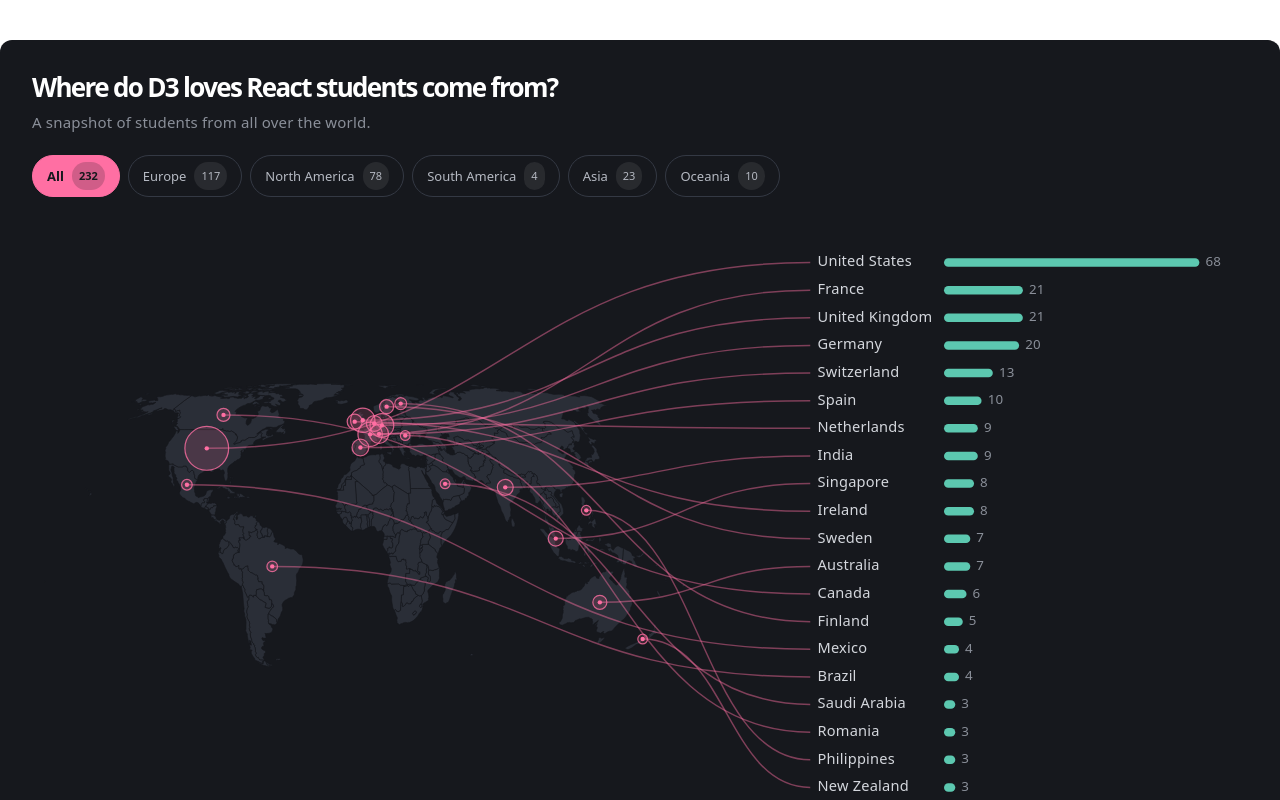
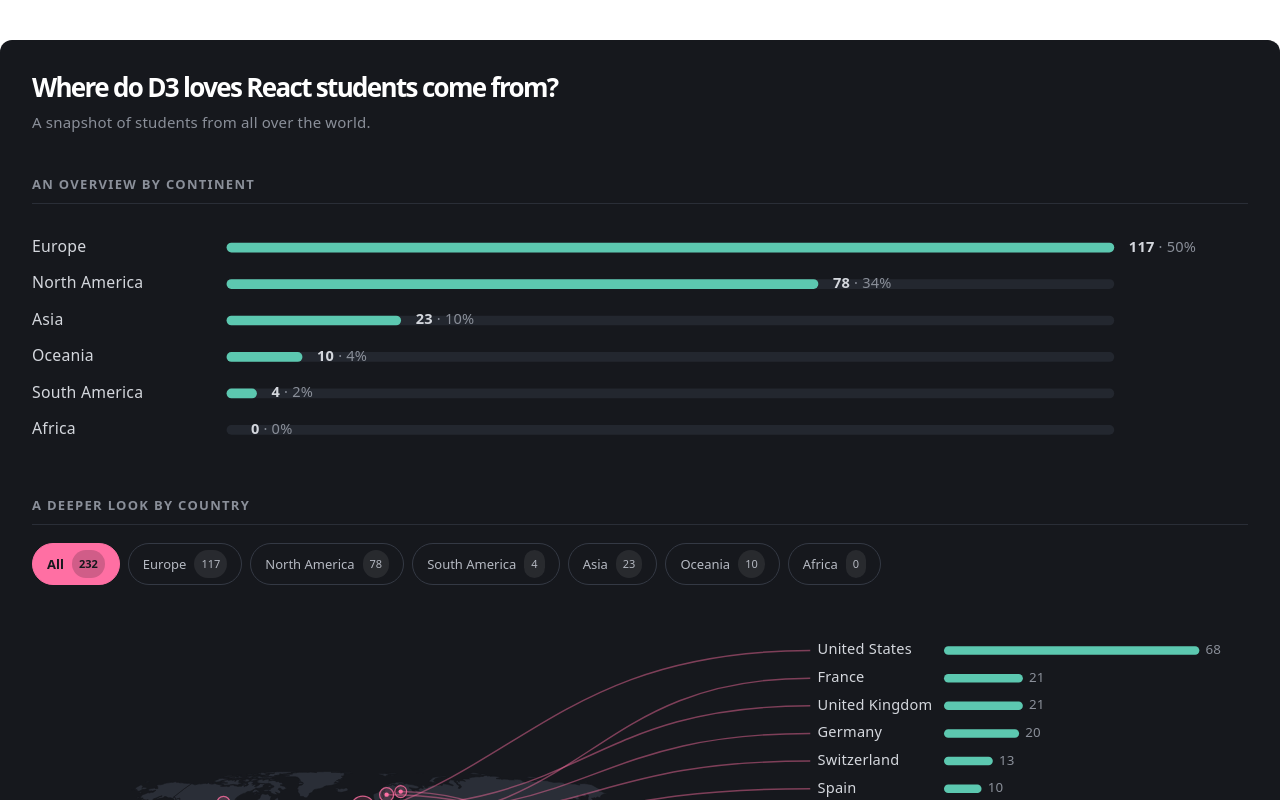
Before and after one commit to manuelam00/D3-loves-react-participants, a React (Vite) app: page / in a window 1280 px wide. Shown: the top 800 px of the page. Built offline with nearby package versions, Linux system fonts and the light colour scheme.

Commit message:
Added barchart by continent + 2 new files
Update App.jsx, chart.css, MapBarplot.jsx. Add colors.js, ContinentBarplot.jsx

```diff
--- a/src/App.jsx
+++ b/src/App.jsx
@@ -1,33 +1,44 @@
 import { useState } from "react";
 import { MapBarplot } from "./MapBarplot";
-import data from "./data.json"; // instead of: import { data } from "./data"; (switched to json file)
+import { ContinentBarplot } from "./ContinentBarplot";
+import data from "./data.json";
 import worldData from "./world.json";
 import "./chart.css";
 
+// Every continent we want to show, including ones with no students yet
 const CONTINENTS = [
-  "All",
   "Europe",
   "North America",
   "South America",
   "Asia",
   "Oceania",
+  "Africa",
 ];
 
 // Computed once from the full dataset, so bars keep the same scale when filtering
 const MAX_STUDENTS = Math.max(...data.map((d) => d.students));
+const TOTAL_STUDENTS = data.reduce((sum, d) => sum + d.students, 0);
+
+// Students per continent, e.g. { continent: "Europe", students: 117 }.
+// Built from the CONTINENTS list (not from the data), so Africa appears with 0.
+const continentTotals = CONTINENTS.map((c) => ({
+  continent: c,
+  students: data
+    .filter((d) => d.continent === c)
+    .reduce((sum, d) => sum + d.students, 0),
+}));
+
+const buttons = [
+  { continent: "All", students: TOTAL_STUDENTS },
+  ...continentTotals,
+];
 
 export default function App() {
+  // One piece of state drives BOTH charts and the buttons
   const [continent, setContinent] = useState("All");
 
   const filteredData =
     continent === "All" ? data : data.filter((d) => d.continent === continent);
-
-  // Total students per continent, shown on each button
-  const totalFor = (c) =>
-    (c === "All" ? data : data.filter((d) => d.continent === c)).reduce(
-      (sum, d) => sum + d.students,
-      0,
-    );
 
   return (
     <div className="chart-container">
@@ -38,22 +49,37 @@ export default function App() {
         A snapshot of students from all over the world.
       </p>
 
+      <section className="chart-section">
+        <h2 className="section-title">An overview by continent</h2>
+        <ContinentBarplot
+          data={continentTotals}
+          total={TOTAL_STUDENTS}
+          selected={continent}
+          onSelect={setContinent}
+        />
+      </section>
+
+      <section className="chart-section">
+        <h2 className="section-title">A deeper look by country</h2>
+
         <div
           className="filter-buttons"
           role="group"
           aria-label="Filter by continent"
         >
-        {CONTINENTS.map((c) => (
+          {buttons.map((b) => (
             <button
-            key={c}
+              key={b.continent}
               className={
-              c === continent ? "filter-button active" : "filter-button"
+                b.continent === continent
+                  ? "filter-button active"
+                  : "filter-button"
               }
-            aria-pressed={c === continent}
-            onClick={() => setContinent(c)}
+              aria-pressed={b.continent === continent}
+              onClick={() => setContinent(b.continent)}
             >
-            {c}
-            <span className="filter-count">{totalFor(c)}</span>
+              {b.continent}
+              <span className="filter-count">{b.students}</span>
             </button>
           ))}
         </div>
@@ -64,6 +90,7 @@ export default function App() {
           maxValue={MAX_STUDENTS}
           continent={continent}
         />
+      </section>
     </div>
   );
 }
--- /dev/null
+++ b/src/ContinentBarplot.jsx
@@ -0,0 +1,125 @@
+import { useMemo } from "react";
+import * as d3 from "d3";
+import { COLORS } from "./colors";
+
+// Internal drawing size; the SVG scales to the container width (viewBox)
+const WIDTH = 1000;
+const ROW_STEP = 30; // height of one continent row
+const BAR_THICKNESS = 8;
+const LABEL_WIDTH = 160; // room for "North America"
+const VALUE_WIDTH = 110; // room for "117 · 50%" after the longest bar
+const PADDING_Y = 6;
+
+// data: [{ continent, students }], including continents with 0 students
+export const ContinentBarplot = ({ data, total, selected, onSelect }) => {
+  const sortedData = useMemo(
+    () => [...data].sort((a, b) => b.students - a.students),
+    [data]
+  );
+
+  const height = sortedData.length * ROW_STEP + PADDING_Y * 2;
+  const barMaxWidth = WIDTH - LABEL_WIDTH - VALUE_WIDTH;
+
+  const yScale = d3
+    .scaleBand()
+    .domain(sortedData.map((d) => d.continent))
+    .range([PADDING_Y, height - PADDING_Y]);
+
+  const xScale = d3
+    .scaleLinear()
+    .domain([0, d3.max(sortedData, (d) => d.students) || 1])
+    .range([0, barMaxWidth]);
+
+  const rows = sortedData.map((d) => {
+    const isSelected = selected === d.continent;
+    const isDimmed = selected !== "All" && !isSelected;
+    const yMid = yScale(d.continent) + yScale.bandwidth() / 2;
+    const w = xScale(d.students);
+    const share = total ? Math.round((d.students / total) * 100) : 0;
+
+    // Clicking a selected continent again goes back to "All"
+    const select = () => onSelect(isSelected ? "All" : d.continent);
+
+    return (
+      <g
+        key={d.continent}
+        role="button"
+        tabIndex={0}
+        aria-pressed={isSelected}
+        aria-label={`${d.continent}: ${d.students} students`}
+        onClick={select}
+        onKeyDown={(e) => {
+          if (e.key === "Enter" || e.key === " ") {
+            e.preventDefault();
+            select();
+          }
+        }}
+        style={{
+          cursor: "pointer",
+          outline: "none",
+          opacity: isDimmed ? 0.35 : 1,
+          transition: "opacity 0.2s",
+        }}
+      >
+        {/* Invisible full-row rectangle: the whole row is clickable */}
+        <rect
+          x={0}
+          y={yScale(d.continent)}
+          width={WIDTH}
+          height={yScale.bandwidth()}
+          fill="transparent"
+        />
+        <text
+          x={0}
+          y={yMid}
+          dominantBaseline="middle"
+          fontSize={13}
+          fill={COLORS.label}
+          fontWeight={isSelected ? 700 : 400}
+        >
+          {d.continent}
+        </text>
+        {/* Background track: shows the full scale, so an empty bar still reads as "0 of a lot" */}
+        <rect
+          x={LABEL_WIDTH}
+          y={yMid - BAR_THICKNESS / 2}
+          width={barMaxWidth}
+          height={BAR_THICKNESS}
+          rx={BAR_THICKNESS / 2}
+          fill={COLORS.track}
+        />
+        {w > 0 && (
+          <rect
+            x={LABEL_WIDTH}
+            y={yMid - BAR_THICKNESS / 2}
+            width={Math.max(w, BAR_THICKNESS)} // tiny values still show as a dot
+            height={BAR_THICKNESS}
+            rx={BAR_THICKNESS / 2}
+            fill={isSelected ? COLORS.accent : COLORS.bar}
+          />
+        )}
+        <text
+          x={LABEL_WIDTH + Math.max(w, BAR_THICKNESS) + 12}
+          y={yMid}
+          dominantBaseline="middle"
+          fontSize={12}
+        >
+          <tspan fill={COLORS.label} fontWeight={700}>
+            {d.students}
+          </tspan>
+          <tspan fill={COLORS.value}> · {share}%</tspan>
+        </text>
+      </g>
+    );
+  });
+
+  return (
+    <svg
+      viewBox={`0 0 ${WIDTH} ${height}`}
+      width="100%"
+      style={{ display: "block", height: "auto" }}
+    >
+      {rows}
+    </svg>
+  );
+};
--- a/src/MapBarplot.jsx
+++ b/src/MapBarplot.jsx
@@ -1,5 +1,6 @@
 import { useEffect, useMemo, useRef, useState } from "react";
 import * as d3 from "d3";
+import { COLORS } from "./colors";
 
 // ---- Layout (all in pixels) ---------------------------------------------
 const WIDTH = 1000;
@@ -13,17 +14,9 @@ const BAR_START_X = LINK_END_X + LABEL_WIDTH; // bars start here
 const ROW_STEP = 23; // fixed height per country row, so filtering doesn't create giant bars
 const BAR_THICKNESS = 7; // bars are thinner than their row, for the rounded "pill" look
 
-// ---- Colours for a dark background -------------------------------------------
+// Colours live in colors.js, shared with the continent chart.
 // One accent colour (pink) ties each country's circle to its line.
 // The map is deliberately quiet: it's context, not the main message.
-const COLORS = {
-  land: "#2a2e37",
-  landStroke: "#16181d",
-  accent: "#ff6fa3",
-  bar: "#5cc8b0",
-  label: "#d4d7dd",
-  value: "#8a8f99",
-};
 
 // ---- Zoom areas per continent ---------------------------------------------
 // [west, south, east, north] in degrees of longitude / latitude.
@@ -34,6 +27,17 @@ const CONTINENT_BOUNDS = {
   "South America": [-82, -56, -34, 13],
   Asia: [25, -11, 150, 60],
   Oceania: [110, -48, 180, 0],
+  Africa: [-20, -36, 53, 38],
+};
+
+// Used in the "no students yet" message
+const CONTINENT_ADJECTIVES = {
+  Europe: "European",
+  "North America": "North American",
+  "South America": "South American",
+  Asia: "Asian",
+  Oceania: "Oceanian",
+  Africa: "African",
 };
 
 // Turns a [west, south, east, north] box into GeoJSON points along its edges.
@@ -274,6 +278,47 @@ export const MapBarplot = ({ data, geoData, maxValue, continent = "All" }) => {
     );
   });
 
+  // ---- Empty state: a continent with no students (yet!) --------------------
+  // A dashed line leaves the continent and ends at a message where the bars would be.
+  let emptyState = null;
+  const box = CONTINENT_BOUNDS[continent];
+  if (sortedData.length === 0 && box) {
+    const [w, s, e, n] = box;
+    const [cx, cy] = projection([(w + e) / 2, (s + n) / 2]); // centre of the continent
+    const msgX = (LINK_END_X + WIDTH - MARGIN.right) / 2; // centre of the bar area
+    const msgY = boundsHeight / 2;
+
+    emptyState = (
+      <g>
+        <path
+          d={linkGenerator({ source: [cx, cy], target: [LINK_END_X - 10, msgY] })}
+          fill="none"
+          stroke={COLORS.accent}
+          strokeOpacity={0.6}
+          strokeWidth={1.5}
+          strokeDasharray="4 6"
+        />
+        {/* A gently pulsing dot: someone is on their way... */}
+        <circle cx={cx} cy={cy} r={6} fill={COLORS.accent} fillOpacity={0.2}>
+          <animate attributeName="r" values="6;18;6" dur="2.4s" repeatCount="indefinite" />
+          <animate attributeName="fill-opacity" values="0.35;0;0.35" dur="2.4s" repeatCount="indefinite" />
+        </circle>
+        <circle cx={cx} cy={cy} r={3} fill={COLORS.accent} />
+
+        <text x={msgX} y={msgY - 14} textAnchor="middle" fontSize={19} fill={COLORS.label}>
+          Waiting for future students
+        </text>
+        <text x={msgX} y={msgY + 14} textAnchor="middle" fontSize={19} fill={COLORS.label}>
+          from the{" "}
+          <tspan fontStyle="italic" fontWeight={700} fill={COLORS.accent}>
+            {CONTINENT_ADJECTIVES[continent] ?? continent}
+          </tspan>{" "}
+          continent!
+        </text>
+      </g>
+    );
+  }
+
   // Drawing order = stacking order: map, then lines, then circles and bars on top
   return (
     // viewBox = the internal drawing coordinates (1000 x 500).
@@ -301,6 +346,7 @@ export const MapBarplot = ({ data, geoData, maxValue, continent = "All" }) => {
         {links}
         {circles}
         {bars}
+        {emptyState}
       </g>
     </svg>
   );
--- a/src/chart.css
+++ b/src/chart.css
@@ -30,6 +30,25 @@
   font-size: 15px;
   color: #8a8f99;
   margin: 0 0 20px 0;
+}
+
+/* ---- Sections ---- */
+
+.chart-section {
+  margin-top: 40px;
+}
+
+.section-title {
+  font-family: inherit;
+  font-size: 13px;
+  font-weight: 600;
+  letter-spacing: 0.1em;
+  line-height: 1.4;
+  text-transform: uppercase;
+  color: #8a8f99;
+  margin: 0 0 18px 0;
+  padding-bottom: 10px;
+  border-bottom: 1px solid #2a2e37;
 }
 
 /* ---- Continent filter buttons ---- */
--- /dev/null
+++ b/src/colors.js
@@ -0,0 +1,10 @@
+// One shared palette, so both charts always match.
+export const COLORS = {
+  land: "#2a2e37", // map countries: quiet context
+  landStroke: "#16181d",
+  accent: "#ff6fa3", // pink: selection, map circles and lines
+  bar: "#5cc8b0", // teal: "how many"
+  track: "#23272f", // empty background track behind the continent bars
+  label: "#d4d7dd",
+  value: "#8a8f99",
+};
```
Lines whose indentation alone changed are shown as unchanged.
